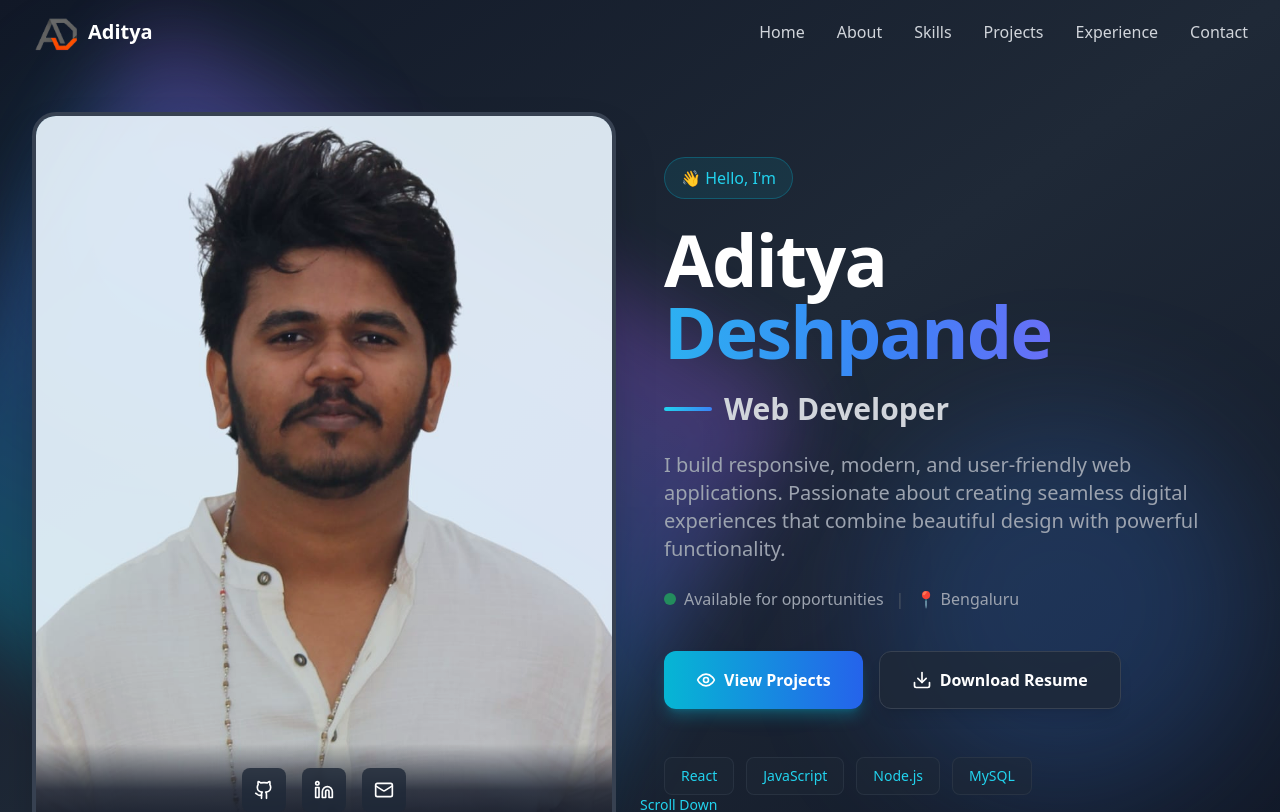
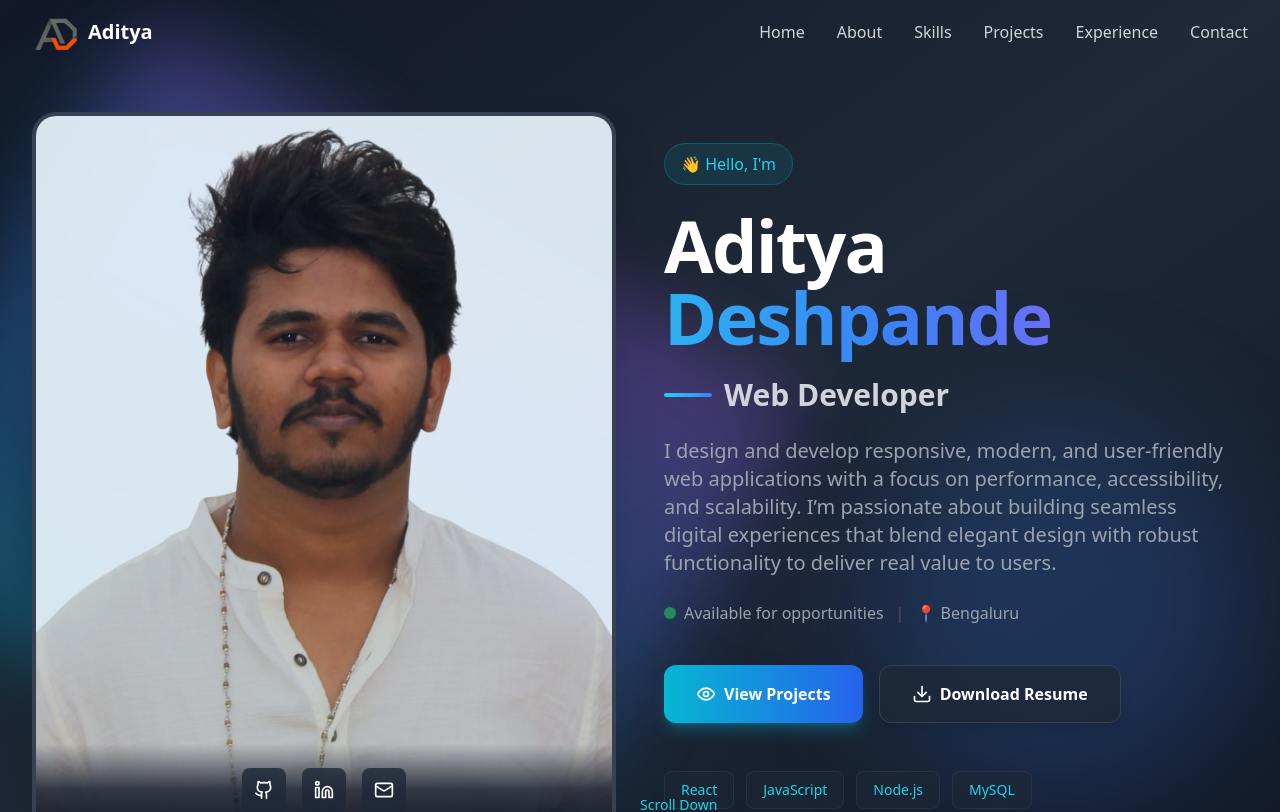
Before and after one commit to AdityaDesh1/Aditya_new_protfolio, a React (Vite) app: page / in a window 1280 px wide. Shown: the top 812 px of the page. Built offline with nearby package versions, Linux system fonts and the light colour scheme.

Commit message:
changed the content in hero

```diff
--- a/src/components/Hero.tsx
+++ b/src/components/Hero.tsx
@@ -77,7 +77,7 @@ const Hero = () => {
               </div>
 
               <p className="text-lg md:text-xl text-gray-400 leading-relaxed max-w-xl animate-slide-in-right" style={{ animationDelay: '0.3s' }}>
-                I build responsive, modern, and user-friendly web applications. Passionate about creating seamless digital experiences that combine beautiful design with powerful functionality.
+              I design and develop responsive, modern, and user-friendly web applications with a focus on performance, accessibility, and scalability. I’m passionate about building seamless digital experiences that blend elegant design with robust functionality to deliver real value to users.
               </p>
 
               <div className="flex items-center gap-3 text-gray-400 animate-slide-in-right" style={{ animationDelay: '0.4s' }}>
```
